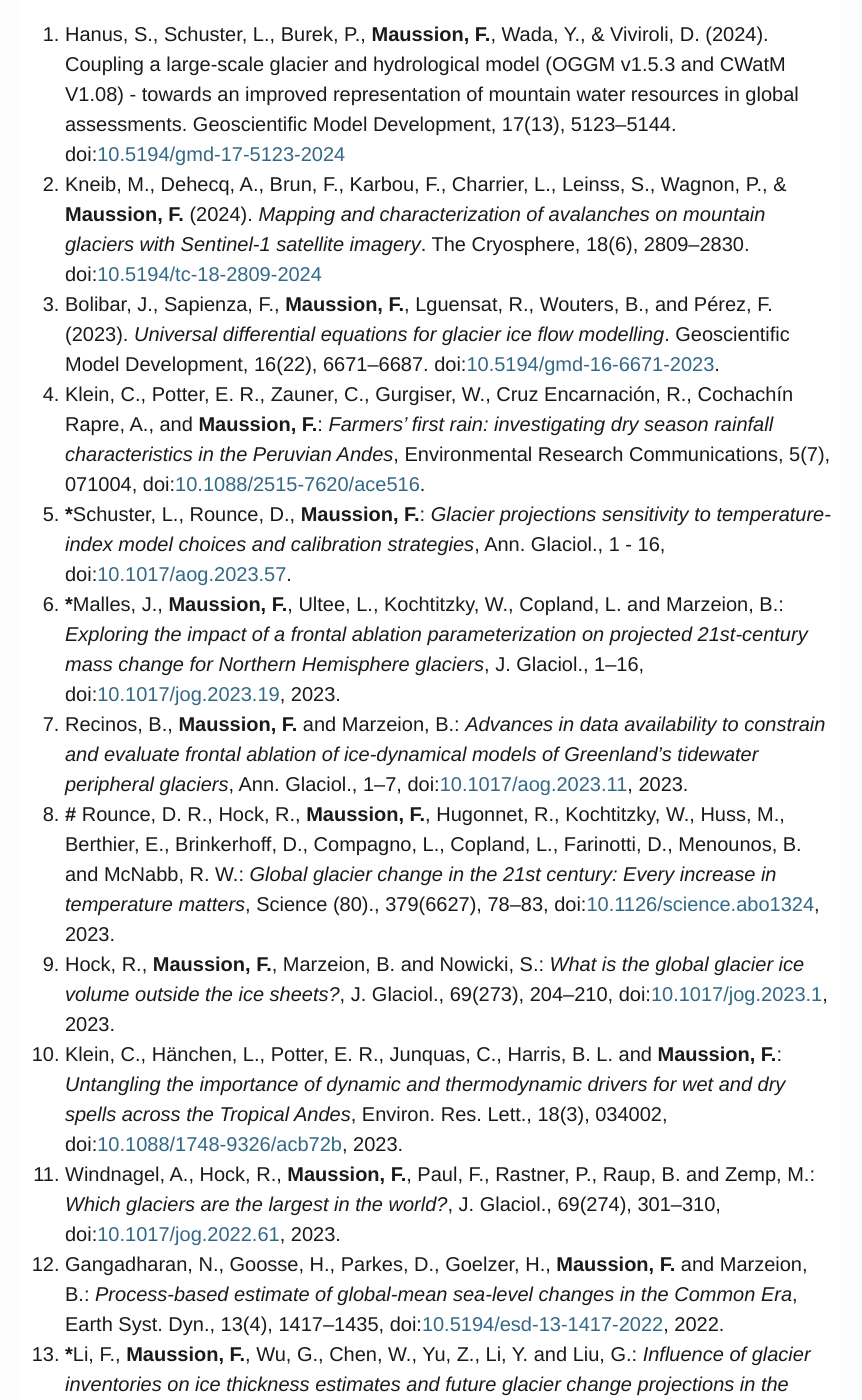
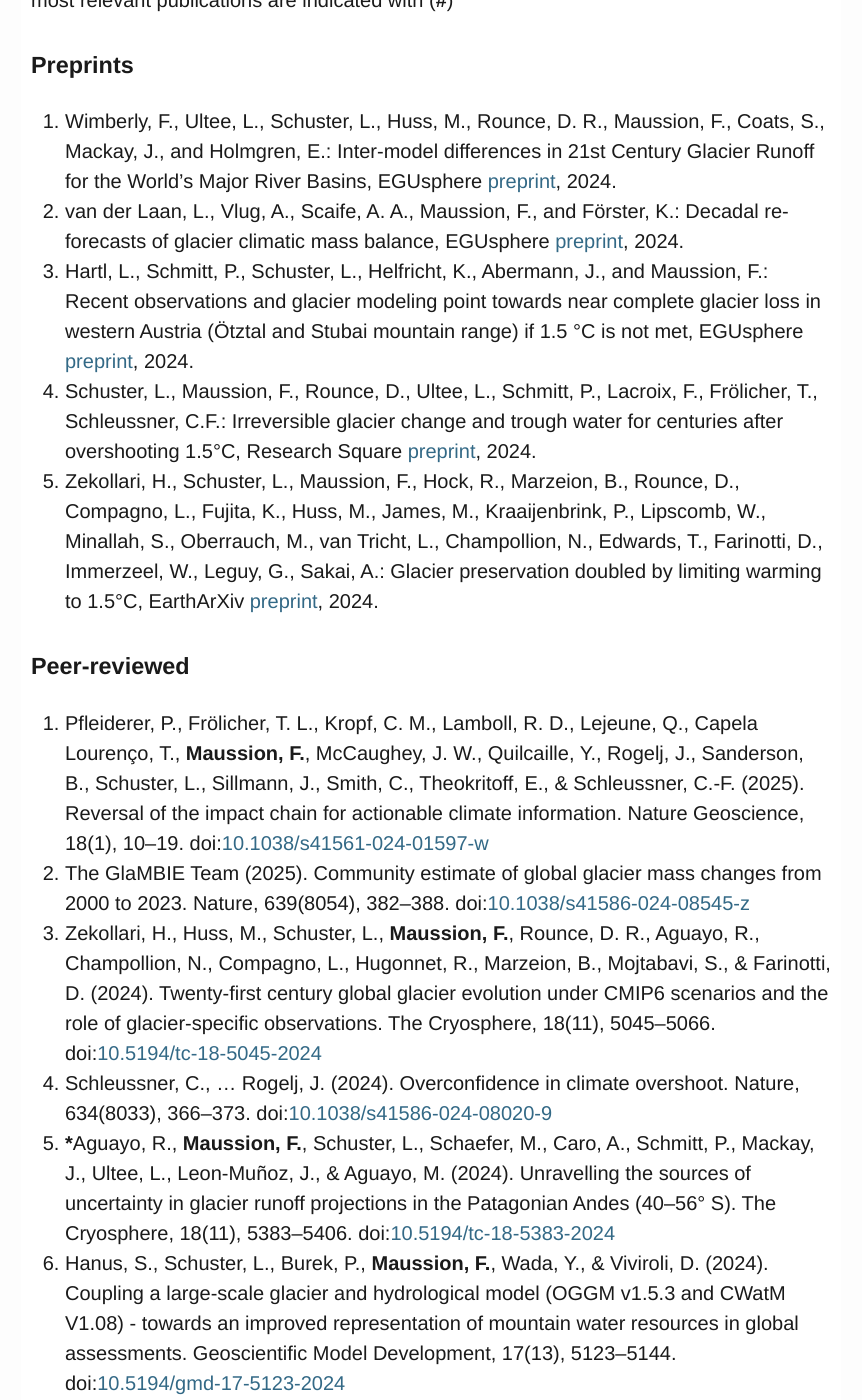
Before and after one commit to fmaussion/fmaussion.github.io, a Jekyll site: the page cv/cv_maussion.html, which Jekyll copies as it is, in a window 1280 px wide and 1400 px high, scrolled down 6827 px. Shown: the whole window, without its empty margins (209-1071 px from the left). Built offline with Jekyll 4.4.1, drawn with Linux system fonts in a browser that asks for light colours; some of the changed text lies outside the part shown.

Commit message:
update cv

```diff
--- a/cv/cv_maussion.html
+++ b/cv/cv_maussion.html
@@ -257,7 +257,7 @@ Personal website: <a href="http://fabienmaussion.info" target="_blank">fabienmau
 ORCID: <a href="https://orcid.org/0000-0002-3211-506X" target="_blank">0000-0002-3211-506X</a> • GitHub: <a href="https://github.com/fmaussion" target="_blank">fmaussion</a> • Twitter: <a href="https://twitter.com/FabClimate" target="_blank">FabClimate</a><br />
 </p>
 <hr />
-<p><em>Last updated: August 2024. Blue font indicates clickable links.</em></p>
+<p><em>Last updated: March 2025. Blue font indicates clickable links.</em></p>
 <h2 id="professional-career">Professional career</h2>
 <dl>
 <dt>From July 2023</dt>
@@ -300,6 +300,12 @@ ORCID: <a href="https://orcid.org/0000-0002-3211-506X" target="_blank">0000-0002
 <p><a href="https://www.adwmainz.de/wilhelm-lauer-stiftung/wilhelm-lauer-stiftung.html" target="_blank">Wilhelm-Lauer-Preis 2014</a> (Akademie der Wissenschaften und der Literatur, Mainz): Prize for an outstanding, original PhD dissertation in the field of mountain geography.</p>
 <h2 id="research-projects-conducted-as-pi-or-co-i">Research projects conducted as PI or Co-I</h2>
 <dl>
+<dt>2025–2026</dt>
+<dd><a href="https://www.uibk.ac.at/acinn/research/ice-and-climate/projects/provide.html.en" target="_blank">DTC-Glaciers</a> – A Digital Twin Component for Glaciers (ESA, <strong>500k€</strong>). PI
+</dd>
+<dt>2025–2028</dt>
+<dd><a href="https://www.norceresearch.no/en/projects/liquidice-linking-and-quantifying-the-impacts-of-climate-change-on-inland-ice-snow-cover-and-permafrost-on-water-resources-and-society-in-vulnerable-regions" target="_blank">LiquidICE</a> – LinkIng and quantifying the Impacts of climate change on inland ice, snow cover, and permafrost on water resources and society in vulnerable regions (H2020, <strong>270k€</strong>). Co-I (total consortium <strong>5M€</strong>).
+</dd>
 <dt>2021–2024</dt>
 <dd><a href="https://www.uibk.ac.at/acinn/research/ice-and-climate/projects/provide.html.en" target="_blank">PROVIDE</a> – Paris Agreement Overshooting – Reversibility, Climate Impacts and Adaptation Needs (H2020, <strong>230k€</strong>). Co-I (total consortium <strong>6M€</strong>).
 </dd>
@@ -331,7 +337,17 @@ ORCID: <a href="https://orcid.org/0000-0002-3211-506X" target="_blank">0000-0002
 <dd><a href="https://www.uibk.ac.at/acinn/research/ice-and-climate/projects/holocene-climate-variability.html.en" target="_blank">The Upper Grindelwald Glacier as indicator for Holocene climate variability</a> (Tiroler Wissenschaftsförderung - PI, TWF, <strong>10k€</strong>)
 </dd>
 </dl>
-<h2 id="student-supervision">Student supervision</h2>
+<h2 id="supervision">Supervision</h2>
+<p><strong>PostDocs (current)</strong></p>
+<ul>
+<li><strong><a href="https://research-information.bris.ac.uk/en/persons/tian-li-2" target="_blank">Dr. Tian Li</a></strong> (Bristol, Leverhulme Fellow): Working of large scale calving estimation with machine learning</li>
+</ul>
+<p><strong>PostDocs (Past)</strong></p>
+<ul>
+<li><strong><a href="https://scholar.google.com/citations?user=_KFP8v4AAAAJ" target="_blank">Dr. Marin Kneib</a></strong> (ACINN &amp; Uni Grenoble, SNF Fellow): worked on the SNF Mobility Grant “Contribution of Avalanches to glacIeR mass balaNce (CAIRN)”. Now at ETH Zürich.</li>
+<li><strong><a href="https://www.sheffield.ac.uk/geography/people/academic-staff/emily-potter" target="_blank">Dr. Emily Potter</a></strong> (ACINN): Worked on the <a href="https://agroclim-huaraz.info" target="_blank">AgroClim Huaraz</a> project. Now at Sheffield University.</li>
+<li><strong><a href="https://www.uibk.ac.at/acinn/people/anouk-vlug.html.en" target="_blank">Dr. Anouk Vlug</a></strong> (ACINN): Worked on the DFG Project “A future ready Open Global Glacier Model”</li>
+</ul>
 <p><strong>PhD theses (current)</strong></p>
 <ul>
 <li><strong>Lilian Schuster</strong> (ACINN): Working on the uncertainty of large scale surface mass-balance models <em>(funded via <a href="https://www.uibk.ac.at/acinn/research/ice-and-climate/projects/uncertainties-glacier-smb.html.en" target="_blank">UNCERTAIN</a> grant)</em></li>
@@ -395,32 +411,39 @@ ORCID: <a href="https://orcid.org/0000-0002-3211-506X" target="_blank">0000-0002
 <h2 id="teaching">Teaching</h2>
 <h3 id="at-university-of-innsbruck-until-2023">At University of Innsbruck (until 2023)</h3>
 <ul>
-<li><p><strong>Physics of the climate system</strong>: <a href="https://orawww.uibk.ac.at/public/lfuonline_lv.details?sem_id_in=15W&amp;lvnr_id_in=707712" target="_blank">advanced course in physical climatology</a> for graduate students (winter semester, 3hrs). Lecture practicals <a href="http://fabienmaussion.info/climate_system/" target="_blank">available online</a>.</p></li>
-<li><p><strong>The cryosphere in the climate system</strong>: <a href="https://lfuonline.uibk.ac.at/public/lfuonline_lv.details?sem_id_in=22S&amp;lvnr_id_in=707711" target="_blank">advanced course in glaciology</a> for graduate students (summer semester, 3hrs shared with others).</p></li>
-<li><p><strong>Introduction to climatology</strong>: <a href="">entry level course in climatology</a> for undergraduate students (winter semester, 2hrs shared with others).</p></li>
-<li><p><strong>Introduction to programming for atmospheric scientists</strong>: <a href="https://lfuonline.uibk.ac.at/public/lfuonline_lv.details?sem_id_in=22S&amp;lvnr_id_in=707638" target="_blank">bachelor level course in programming</a> for graduate students (summer semester, 3hrs). Lecture notes <a href="http://fabienmaussion.info/intro_to_programming/" target="_blank">available online</a>.</p></li>
-<li><p><strong>Scientific programming</strong>: <a href="https://orawww.uibk.ac.at/public/lfuonline_lv.details?sem_id_in=18S&amp;lvnr_id_in=707716" target="_blank">master level course in programming</a> for graduate students (winter semester, 3hrs). Lecture notes <a href="http://fabienmaussion.info/scientific_programming/" target="_blank">available online</a>.</p></li>
-<li><p><strong>Advanced scientific programming</strong>: <a href="https://lfuonline.uibk.ac.at/public/lfuonline_lv.details?sem_id_in=22S&amp;lvnr_id_in=707833" target="_blank">advanced course in programming</a> for graduate students (summer semester, 2hrs). Lecture notes <a href="http://fabienmaussion.info/advanced_programming/" target="_blank">available online</a>.</p></li>
+<li><strong>Physics of the climate system</strong>: <a href="https://orawww.uibk.ac.at/public/lfuonline_lv.details?sem_id_in=15W&amp;lvnr_id_in=707712" target="_blank">advanced course in physical climatology</a> for graduate students (winter semester, 3hrs/week). Lecture practicals <a href="http://fabienmaussion.info/climate_system/" target="_blank">available online</a>.</li>
+<li><strong>The cryosphere in the climate system</strong>: <a href="https://lfuonline.uibk.ac.at/public/lfuonline_lv.details?sem_id_in=22S&amp;lvnr_id_in=707711" target="_blank">advanced course in glaciology</a> for graduate students (summer semester, 3hrs/week co-taught).</li>
+<li><strong>Introduction to climatology</strong>: <a href="">entry level course in climatology</a> for undergraduate students (winter semester, 2hrs/week co-taught).</li>
+<li><strong>Introduction to programming for atmospheric scientists</strong>: <a href="https://lfuonline.uibk.ac.at/public/lfuonline_lv.details?sem_id_in=22S&amp;lvnr_id_in=707638" target="_blank">bachelor level course in programming</a> for graduate students (summer semester, 3hrs/week). Lecture notes <a href="http://fabienmaussion.info/intro_to_programming/" target="_blank">available online</a>.</li>
+<li><strong>Scientific programming</strong>: <a href="https://orawww.uibk.ac.at/public/lfuonline_lv.details?sem_id_in=18S&amp;lvnr_id_in=707716" target="_blank">master level course in programming</a> for graduate students (winter semester, 3hrs/week). Lecture notes <a href="http://fabienmaussion.info/scientific_programming/" target="_blank">available online</a>.</li>
+<li><strong>Advanced scientific programming</strong>: <a href="https://lfuonline.uibk.ac.at/public/lfuonline_lv.details?sem_id_in=22S&amp;lvnr_id_in=707833" target="_blank">advanced course in programming</a> for graduate students (summer semester, 2hrs/week). Lecture notes <a href="http://fabienmaussion.info/advanced_programming/" target="_blank">available online</a>.</li>
 </ul>
 <h3 id="at-university-of-bristol-since-2023">At University of Bristol (since 2023)</h3>
 <ul>
 <li>Programme director of the <a href="https://www.bristol.ac.uk/study/postgraduate/taught/msc-climate-change-science-and-policy" target="_blank">MSc Climate Change Science and Policy</a></li>
-<li><a href="https://www.bris.ac.uk/unit-programme-catalogue/UnitDetails.jsa?ayrCode=23%2F24&amp;unitCode=GEOG20004" target="_blank">Fundamentals of Modern Glaciology</a> (co-taught)</li>
-<li><a href="https://www.bris.ac.uk/unit-programme-catalogue/UnitDetails.jsa?ayrCode=23%2F24&amp;unitCode=GEOG25070" target="_blank">Glaciology field course</a> (co-taught)</li>
+<li><strong><a href="http://fabienmaussion.info/climate_risks" target="_blank">Quantifying Climate risks</a></strong> for postgraduate students (3hrs/week). Lecture notes <a href="http://fabienmaussion.info/climate_risks" target="_blank">available online</a>.</li>
+<li><strong><a href="https://www.bris.ac.uk/unit-programme-catalogue/UnitDetails.jsa?ayrCode=23%2F24&amp;unitCode=GEOG20004" target="_blank">Fundamentals of Modern Glaciology</a></strong> (co-taught)</li>
+<li><strong><a href="https://www.bris.ac.uk/unit-programme-catalogue/UnitDetails.jsa?ayrCode=23%2F24&amp;unitCode=GEOG25070" target="_blank">Glaciology field course</a></strong> (co-taught)</li>
 </ul>
 <p><strong>For a full list</strong> of past classes and links to annual student evaluations, visit <a href="https://fabienmaussion.info/teaching/" target="_blank">my personal website</a>.</p>
 <h2 id="list-of-publications">List of publications</h2>
-<p><strong>54 peer-reviewed publications, h-index 29 (<a href="https://scholar.google.com/citations?user=tTpQiSgAAAAJ&amp;hl=fr" target="_blank">google scholar</a> August 2024)</strong></p>
+<p><strong>59 peer-reviewed publications, h-index 30 (<a href="https://scholar.google.com/citations?user=tTpQiSgAAAAJ" target="_blank">google scholar</a> March 2025)</strong></p>
 <p>Publications written by a student under my supervision are indicated with (*), and my 10 most relevant publications are indicated with (<strong>#</strong>)</p>
 <h3 id="preprints">Preprints</h3>
 <ol type="1">
-<li>Aguayo, R., Maussion, F., Schuster, L., Schaefer, M., Caro, A., Schmitt, P., Mackay, J., Ultee, L., Leon-Muñoz, J., and Aguayo, M.: Assessing the glacier projection uncertainties in the Patagonian Andes (40–56° S) from a catchment perspective, EGUsphere <a href="https://doi.org/10.5194/egusphere-2023-232" target="_blank">preprint</a>, 2023.</li>
 <li>Wimberly, F., Ultee, L., Schuster, L., Huss, M., Rounce, D. R., Maussion, F., Coats, S., Mackay, J., and Holmgren, E.: Inter-model differences in 21st Century Glacier Runoff for the World’s Major River Basins, EGUsphere <a href="https://doi.org/10.5194/egusphere-2024-1778" target="_blank">preprint</a>, 2024.</li>
-<li>Zekollari, H., Huss, M., Schuster, L., Maussion, F., Rounce, D. R., Aguayo, R., Champollion, N., Compagno, L., Hugonnet, R., Marzeion, B., Mojtabavi, S., and Farinotti, D.: 21st century global glacier evolution under CMIP6 scenarios and the role of glacier-specific observations, EGUsphere <a href="https://doi.org/10.5194/egusphere-2024-1013" target="_blank">preprint</a>, 2024.</li>
 <li>van der Laan, L., Vlug, A., Scaife, A. A., Maussion, F., and Förster, K.: Decadal re-forecasts of glacier climatic mass balance, EGUsphere <a href="https://doi.org/10.5194/egusphere-2024-387" target="_blank">preprint</a>, 2024.</li>
+<li>Hartl, L., Schmitt, P., Schuster, L., Helfricht, K., Abermann, J., and Maussion, F.: Recent observations and glacier modeling point towards near complete glacier loss in western Austria (Ötztal and Stubai mountain range) if 1.5 °C is not met, EGUsphere <a href="https://doi.org/10.5194/egusphere-2024-3146" target="_blank">preprint</a>, 2024.</li>
+<li>Schuster, L., Maussion, F., Rounce, D., Ultee, L., Schmitt, P., Lacroix, F., Frölicher, T., Schleussner, C.F.: Irreversible glacier change and trough water for centuries after overshooting 1.5°C, Research Square <a href="https://doi.org/10.21203/rs.3.rs-5045894/v1" target="_blank">preprint</a>, 2024.</li>
+<li>Zekollari, H., Schuster, L., Maussion, F., Hock, R., Marzeion, B., Rounce, D., Compagno, L., Fujita, K., Huss, M., James, M., Kraaijenbrink, P., Lipscomb, W., Minallah, S., Oberrauch, M., van Tricht, L., Champollion, N., Edwards, T., Farinotti, D., Immerzeel, W., Leguy, G., Sakai, A.: Glacier preservation doubled by limiting warming to 1.5°C, EarthArXiv <a href="https://doi.org/10.31223/X51T5W" target="_blank">preprint</a>, 2024.</li>
 </ol>
 <h3 id="peer-reviewed">Peer-reviewed</h3>
 <ol type="1">
+<li>Pfleiderer, P., Frölicher, T. L., Kropf, C. M., Lamboll, R. D., Lejeune, Q., Capela Lourenço, T., <strong>Maussion, F.</strong>, McCaughey, J. W., Quilcaille, Y., Rogelj, J., Sanderson, B., Schuster, L., Sillmann, J., Smith, C., Theokritoff, E., &amp; Schleussner, C.-F. (2025). Reversal of the impact chain for actionable climate information. Nature Geoscience, 18(1), 10–19. doi:<a href="https://doi.org/10.1038/s41561-024-01597-w" target="_blank">10.1038/s41561-024-01597-w</a></li>
+<li>The GlaMBIE Team (2025). Community estimate of global glacier mass changes from 2000 to 2023. Nature, 639(8054), 382–388. doi:<a href="https://doi.org/10.1038/s41586-024-08545-z" target="_blank">10.1038/s41586-024-08545-z</a></li>
+<li>Zekollari, H., Huss, M., Schuster, L., <strong>Maussion, F.</strong>, Rounce, D. R., Aguayo, R., Champollion, N., Compagno, L., Hugonnet, R., Marzeion, B., Mojtabavi, S., &amp; Farinotti, D. (2024). Twenty-first century global glacier evolution under CMIP6 scenarios and the role of glacier-specific observations. The Cryosphere, 18(11), 5045–5066. doi:<a href="https://doi.org/10.5194/tc-18-5045-2024" target="_blank">10.5194/tc-18-5045-2024</a></li>
+<li>Schleussner, C., … Rogelj, J. (2024). Overconfidence in climate overshoot. Nature, 634(8033), 366–373. doi:<a href="https://doi.org/10.1038/s41586-024-08020-9" target="_blank">10.1038/s41586-024-08020-9</a></li>
+<li><strong>*</strong>Aguayo, R., <strong>Maussion, F.</strong>, Schuster, L., Schaefer, M., Caro, A., Schmitt, P., Mackay, J., Ultee, L., Leon-Muñoz, J., &amp; Aguayo, M. (2024). Unravelling the sources of uncertainty in glacier runoff projections in the Patagonian Andes (40–56° S). The Cryosphere, 18(11), 5383–5406. doi:<a href="https://doi.org/10.5194/tc-18-5383-2024" target="_blank">10.5194/tc-18-5383-2024</a></li>
 <li>Hanus, S., Schuster, L., Burek, P., <strong>Maussion, F.</strong>, Wada, Y., &amp; Viviroli, D. (2024). Coupling a large-scale glacier and hydrological model (OGGM v1.5.3 and CWatM V1.08) - towards an improved representation of mountain water resources in global assessments. Geoscientific Model Development, 17(13), 5123–5144. doi:<a href="https://doi.org/10.5194/gmd-17-5123-2024" target="_blank">10.5194/gmd-17-5123-2024</a></li>
 <li>Kneib, M., Dehecq, A., Brun, F., Karbou, F., Charrier, L., Leinss, S., Wagnon, P., &amp; <strong>Maussion, F.</strong> (2024). <em>Mapping and characterization of avalanches on mountain glaciers with Sentinel-1 satellite imagery</em>. The Cryosphere, 18(6), 2809–2830. doi:<a href="https://doi.org/10.5194/tc-18-2809-2024" target="_blank">10.5194/tc-18-2809-2024</a></li>
 <li>Bolibar, J., Sapienza, F., <strong>Maussion, F.</strong>, Lguensat, R., Wouters, B., and Pérez, F. (2023). <em>Universal differential equations for glacier ice flow modelling</em>. Geoscientific Model Development, 16(22), 6671–6687. doi:<a href="https://doi.org/10.5194/gmd-16-6671-2023" target="_blank">10.5194/gmd-16-6671-2023</a>.</li>
```
Also changed, not shown: other parts of cv/cv_maussion.html (+1 -1 lines), team/index.md (+5 -0 lines), 1 other file.
